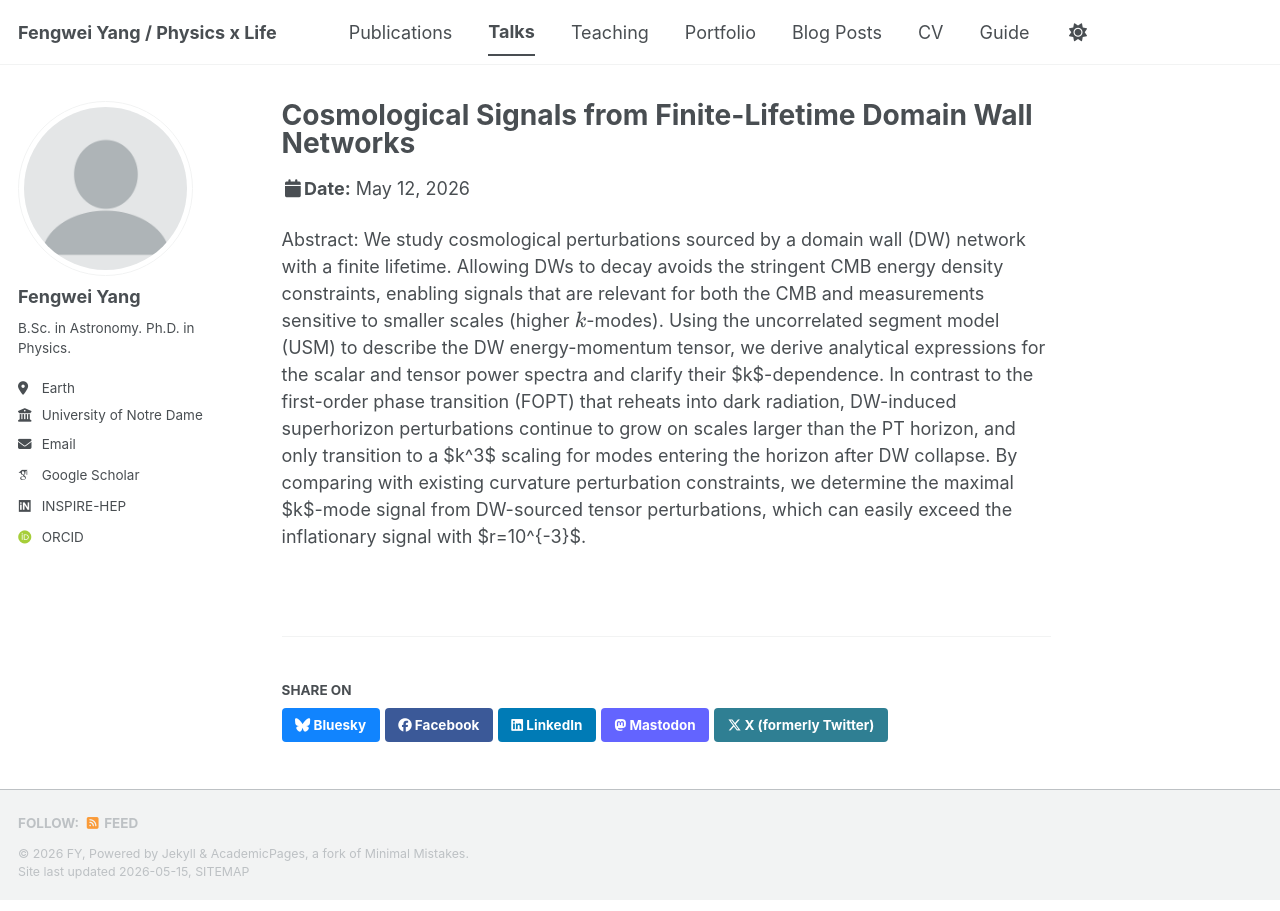
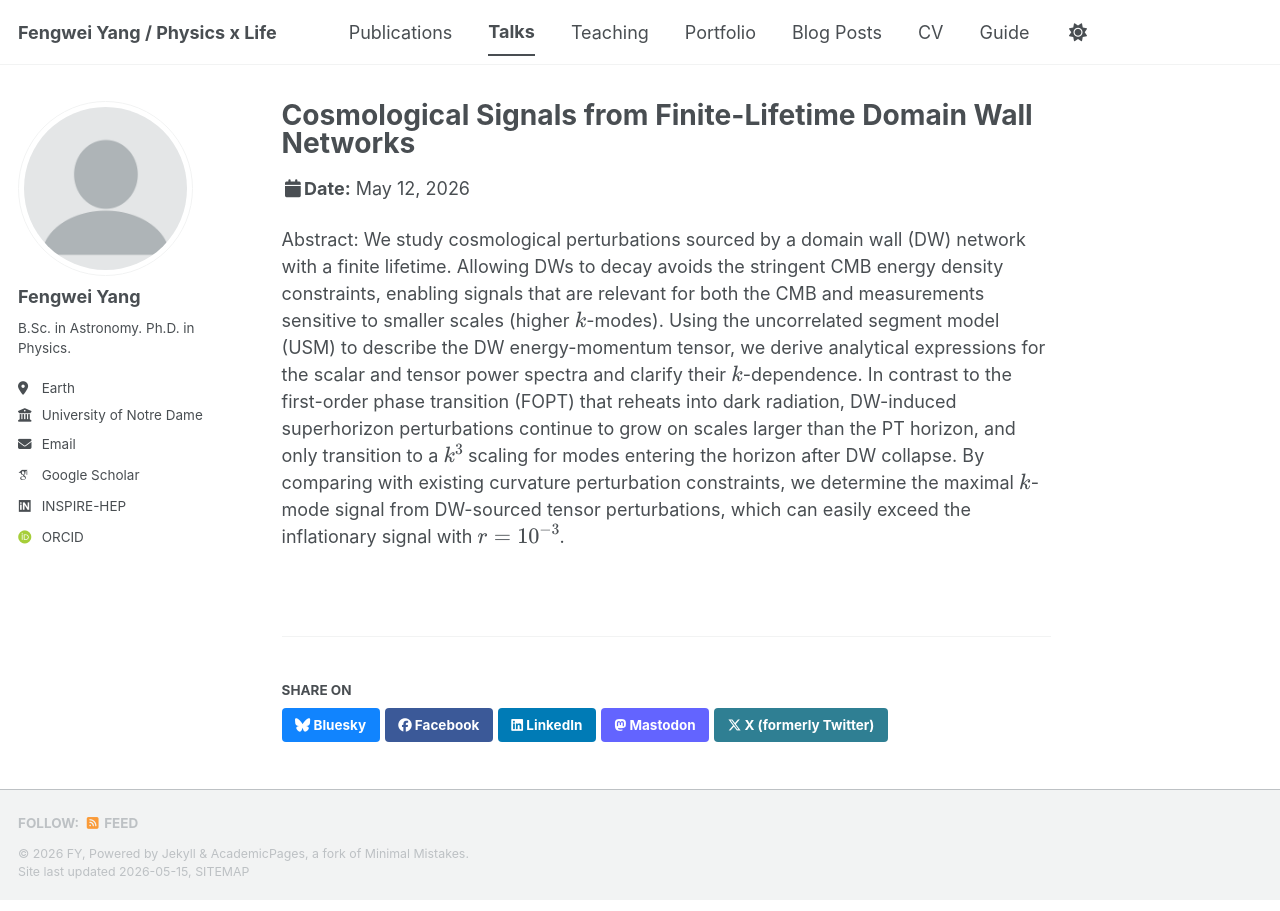
Before and after one commit to F-W-Yang/F-W-Yang.github.io, a Jekyll site: the page built from _talks/talk-2026-1.md, in a window 1280 px wide. Built offline with Jekyll 4.4.1, drawn with Linux system fonts in a browser that asks for light colours; some web fonts are replaced; a script bundle is joined from its source files by our own code; library files that are not in the unit come from our copies.

```diff
--- a/_talks/talk-2026-1.md
+++ b/_talks/talk-2026-1.md
@@ -8,4 +8,4 @@ date: 2026-05-12
 location: "Pittsburgh, PA, USA"
 ---
 
-Abstract: We study cosmological perturbations sourced by a domain wall (DW) network with a finite lifetime. Allowing DWs to decay avoids the stringent CMB energy density constraints, enabling signals that are relevant for both the CMB and measurements sensitive to smaller scales (higher \\(k\\)-modes). Using the uncorrelated segment model (USM) to describe the DW energy-momentum tensor, we derive analytical expressions for the scalar and tensor power spectra and clarify their $k$-dependence. In contrast to the first-order phase transition (FOPT) that reheats into dark radiation, DW-induced superhorizon perturbations continue to grow on scales larger than the PT horizon, and only transition to a $k^3$ scaling for modes entering the horizon after DW collapse. By comparing with existing curvature perturbation constraints, we determine the maximal $k$-mode signal from DW-sourced tensor perturbations, which can easily exceed the inflationary signal with $r=10^{-3}$.
+Abstract: We study cosmological perturbations sourced by a domain wall (DW) network with a finite lifetime. Allowing DWs to decay avoids the stringent CMB energy density constraints, enabling signals that are relevant for both the CMB and measurements sensitive to smaller scales (higher \\(k\\)-modes). Using the uncorrelated segment model (USM) to describe the DW energy-momentum tensor, we derive analytical expressions for the scalar and tensor power spectra and clarify their \\(k\\)-dependence. In contrast to the first-order phase transition (FOPT) that reheats into dark radiation, DW-induced superhorizon perturbations continue to grow on scales larger than the PT horizon, and only transition to a \\(k^3\\) scaling for modes entering the horizon after DW collapse. By comparing with existing curvature perturbation constraints, we determine the maximal \\(k\\)-mode signal from DW-sourced tensor perturbations, which can easily exceed the inflationary signal with \\(r=10^{-3}\\).
```
